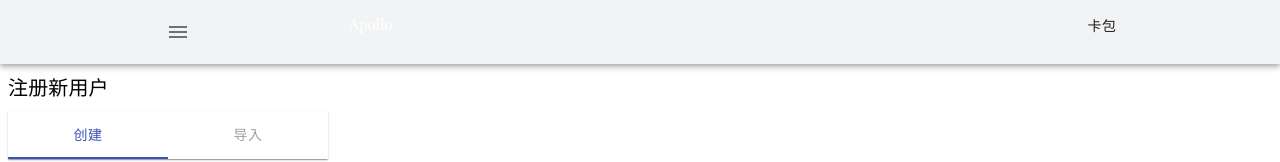
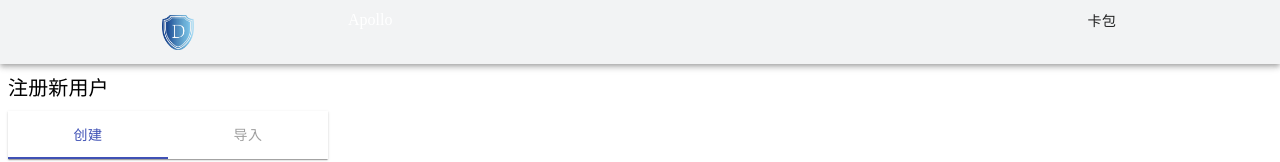
Before and after one commit to WeDefender/WeIdentity-Extension, a React (Create React App) app: page /register in a window 1280 px wide. Shown: the top 162 px of the page. Built offline with nearby package versions, Linux system fonts and the light colour scheme.

Commit message:
[add] add logo

```diff
--- a/src/_page/home/home.js
+++ b/src/_page/home/home.js
@@ -170,8 +170,8 @@ const HomeWithRouter = withRouter(function HomeContent(props) {
                                 <MenuIcon />
                             </ListItemIcon>
                         </Grid>
-                        <Grid item xs={6} className={classes.Center}>
-                            <div button>
+                        <Grid item xs={6} className={classes.Center} >
+                            <div >
                                 <div>
                                     {nickName}
                                 </div>
@@ -182,7 +182,7 @@ const HomeWithRouter = withRouter(function HomeContent(props) {
                         </Grid>
                         <Grid item xs={3} className={classes.Center}>
                             <ListItem button onClick={verifyStatus==0?requestVerified:()=>{}}>
-                                {verifyStatus==0?"待审核":"已审核"}
+                                {verifyStatus==0?"待审核":verifyStatus==1?"已审核":"未审核"}
                             </ListItem>
                         </Grid>
                     </Grid>
--- a/src/_page/layout/layout.js
+++ b/src/_page/layout/layout.js
@@ -44,6 +44,9 @@ const useStyles = makeStyles(theme => ({
     },
     Center:{
         textAlign: "center"
+    },
+    logo:{
+        height: 35
     }
 
 }))
@@ -85,7 +88,7 @@ const LayoutWithRouter = withRouter(function Layout(props) {
                         <Grid container>
                             <Grid item xs={3} className={classes.Center}>
                                 <IconButton className={classes.menuIcon} aria-label="menu" onClick={handleDrawerOpen}>
-                                    <MenuIcon />
+                                    <img src="/Logo.png" alt="" className={classes.logo}/>
                                 </IconButton>
                             </Grid>
                             <Grid item xs={6} className={classes.Center}>
```
Also changed, not shown: public/Logo.png (added).
